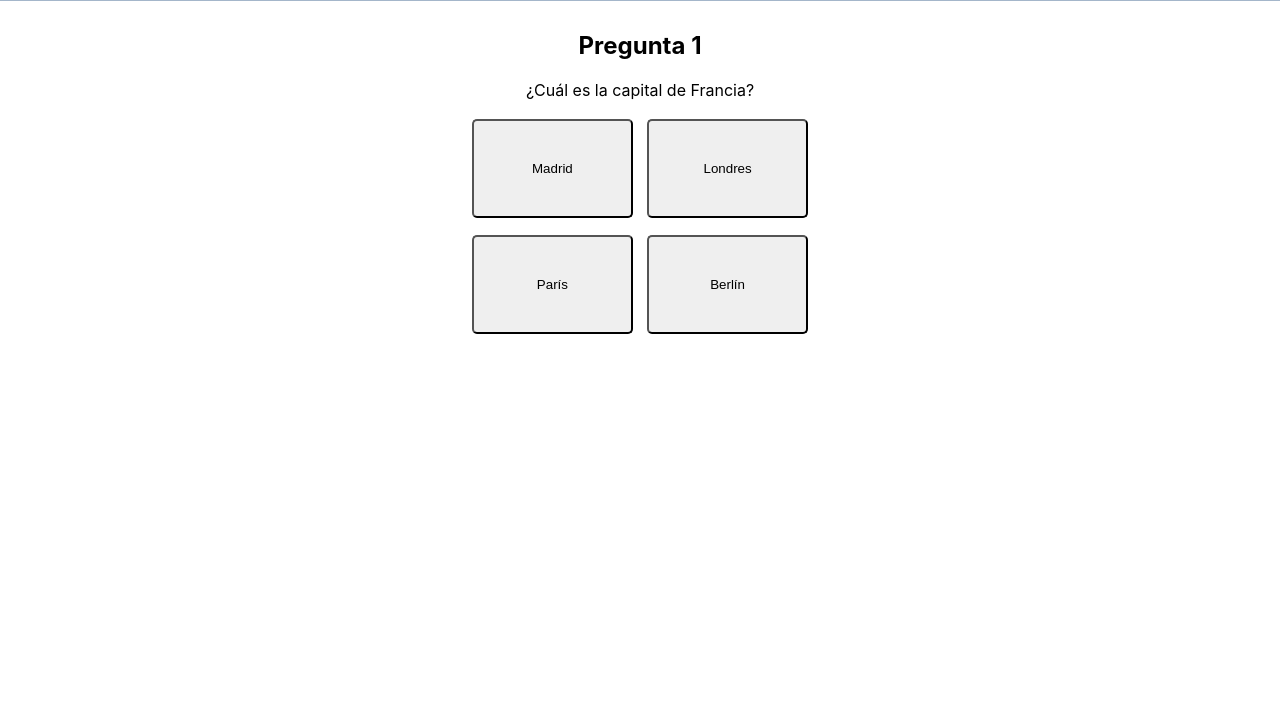
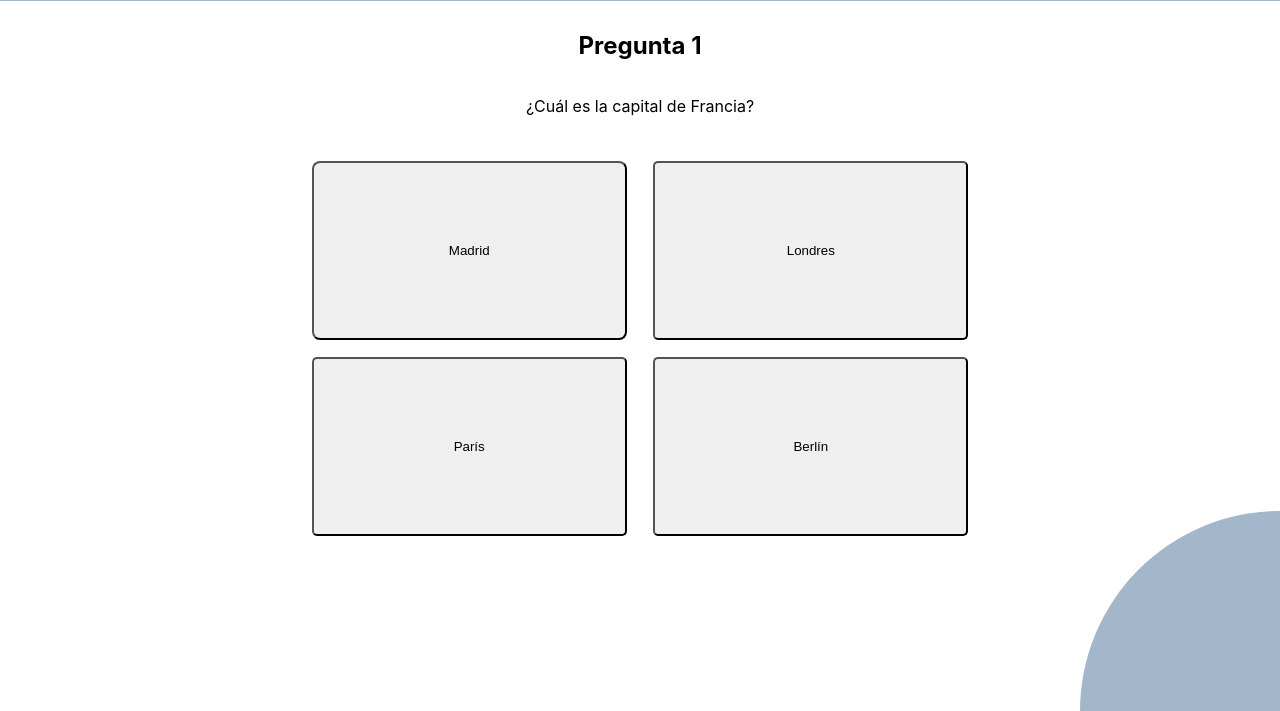
Before and after one commit to fransappia01/QuizAppMERN, a React app in the folder questions-app/: page / in a window 1280 px wide. Both pictures are taken after typing "Sample" into the empty fields and a click on the button "Comenzar". Shown: the part 89-800 px from the top of the page. Built offline with nearby package versions, Linux system fonts and the light colour scheme.

Commit message:
final front

```diff
--- a/questions-app/src/components/GameApp.js
+++ b/questions-app/src/components/GameApp.js
@@ -111,7 +111,7 @@ const GameApp = ({ nombreUsuario }) => {
       <Flex align="center" justify="center" direction="column" mt={10}>
         {preguntaActual < preguntas.length && (
           <>
-            <Heading as="h2" size="lg" mb={4}>
+            <Heading as="h2" size="lg" mb={20}>
               Pregunta {preguntaActual + 1}
             </Heading>
             <Question
--- a/questions-app/src/components/HistoryAnswers.css
+++ b/questions-app/src/components/HistoryAnswers.css
@@ -2,7 +2,7 @@
 .record-list{
     text-align: center;
     font-size: 20px;
-
+    margin-top: 80px;
 }
 
 .centered-container {
@@ -10,7 +10,7 @@
     justify-content: center;
     align-items: center;
     height: 100%;
-    margin-top: 60px;
+    margin-top: 50px;
 
   }
 
@@ -36,8 +36,8 @@
 
   /* Estilos para la cabecera de la tabla */
   .record-list th {
-    background-color: #dcdff3; /* Color de fondo */
-    color: #252525; /* Color del texto */
+    background-color: #a4b6ca; /* Color de fondo */
+    color: #000000; /* Color del texto */
   }
 
   /* Estilos para las filas impares de la tabla */
--- a/questions-app/src/components/ResultsModal.css
+++ b/questions-app/src/components/ResultsModal.css
@@ -1,16 +1,15 @@
 .results-modal {
-    background-color: #a4b3d3;
-    margin-top: 150px;
-    top: 50%;
-    left: 25%;
-    transform: translate(-50%, -50%);
-    padding: 80px 10px;
-    border: 5px solid black;
-    border-radius: 10px;
-    text-align: center;
-    width: 600px !important;
+  background-color: #a4b3d3;
+  margin-top: 200px;
+  text-align: center;
+  max-width: 600px; /* Define un ancho máximo para el modal */
+  margin-left: auto; /* Centra horizontalmente el modal */
+  margin-right: auto; /* Centra horizontalmente el modal */
+  border: 5px solid black;
+  border-radius: 10px;
+  padding: 80px 10px;
+}
 
-}
 
 .boton {
     padding: 10px 20px ;
@@ -34,6 +33,16 @@
     width: 100%;
     text-align: center;
 
+  }
+
+  .semicircle {
+    position: fixed;
+    bottom: 0;
+    right: 0;
+    width: 200px;
+    height: 200px;
+    background-color: #a4b6ca;
+    border-top-left-radius: 100%; /* Hace que solo la esquina inferior derecha sea redondeada */
   }
 
   @media only screen and (max-width: 700px) {
--- a/questions-app/src/components/ResultsModal.js
+++ b/questions-app/src/components/ResultsModal.js
@@ -30,7 +30,7 @@ const ResultsModal = ({ mostrarModal, respuestasCorrectas, onClose, nombreUsuari
                     <Modal className="modal" isOpen={true} onClose={onClose} >
                         <ModalOverlay />
                         <ModalContent className="results-modal">
-                        <Heading as="h1" size="md">
+                        <Heading as="h1" size="md" >
                             Resultados
                         </Heading>
                             <ModalBody>
@@ -40,6 +40,7 @@ const ResultsModal = ({ mostrarModal, respuestasCorrectas, onClose, nombreUsuari
                                 <Button type="submit" className="boton" colorScheme="blue" onClick={handleCerrarModal}>Cerrar</Button>
                             </ModalFooter>
                         </ModalContent>
+                        <div className="semicircle"></div>
                     </Modal>
                 </div>
             )}
--- a/questions-app/src/components/questions/Question.css
+++ b/questions-app/src/components/questions/Question.css
@@ -1,6 +1,22 @@
 .option-button:active {
     background-color: #a4b6ca; /* Cambia el color de fondo cuando se toca */
   }
+
+.option-button :hover{
+  cursor: pointer;
+  background-color: lightblue;
+}
+
+.semicircle {
+  position: fixed;
+  bottom: 0;
+  right: 0;
+  width: 200px;
+  height: 200px;
+  background-color: #a4b6ca;
+  border-top-left-radius: 100%; /* Hace que solo la esquina inferior derecha sea redondeada */
+}
+
 
   @media only screen and (max-width: 600px) {
     .option-button:active{
--- a/questions-app/src/components/questions/Question.js
+++ b/questions-app/src/components/questions/Question.js
@@ -5,7 +5,7 @@ import './Question.css'
 const Question = ({ pregunta, opciones, onRespuesta }) => {
   return (
     <Box>
-      <Text fontSize="xl" mb={4} textAlign="center">
+      <Text fontSize="xl" mb={30} textAlign="center">
         {pregunta}
       </Text>
       <Flex direction="column" align="center">
@@ -15,10 +15,10 @@ const Question = ({ pregunta, opciones, onRespuesta }) => {
             colorScheme="blue"
             size="lg"
             width="48%"
-            borderRadius="5px"
+            borderRadius="8px"
             cursor="pointer"
-            px = {60}
-            py = {40}
+            px = {140}
+            py = {80}
             marginTop={15}
             marginBottom={15}
             onClick={() => onRespuesta(opciones[0])}
@@ -33,8 +33,8 @@ const Question = ({ pregunta, opciones, onRespuesta }) => {
             width="48%"
             borderRadius="5px"
             cursor="pointer"
-            px = {60}
-            py = {40}
+            px = {140}
+            py = {80}
             marginTop={15}
             marginBottom={15}
             onClick={() => onRespuesta(opciones[1])}
@@ -51,8 +51,8 @@ const Question = ({ pregunta, opciones, onRespuesta }) => {
             width="48%"
             borderRadius="5px"
             cursor="pointer"
-            px = {60}
-            py = {40}
+            px = {140}
+            py = {80}
             onClick={() => onRespuesta(opciones[2])}
             className="option-button"
           >
@@ -65,8 +65,8 @@ const Question = ({ pregunta, opciones, onRespuesta }) => {
             width="48%"
             borderRadius="5px"
             cursor="pointer"
-            px = {60}
-            py = {40}
+            px = {140}
+            py = {80}
             onClick={() => onRespuesta(opciones[3])}
             className="option-button"
           >
@@ -74,6 +74,7 @@ const Question = ({ pregunta, opciones, onRespuesta }) => {
           </Button>
         </Flex>
       </Flex>
+      <div className="semicircle"></div>
     </Box>
   );
 };
```
Also changed, not shown: questions-app/src/components/questions/Question1.js (deleted, +0 -13 lines), questions-app/src/components/questions/Question2.js (deleted, +0 -13 lines).
